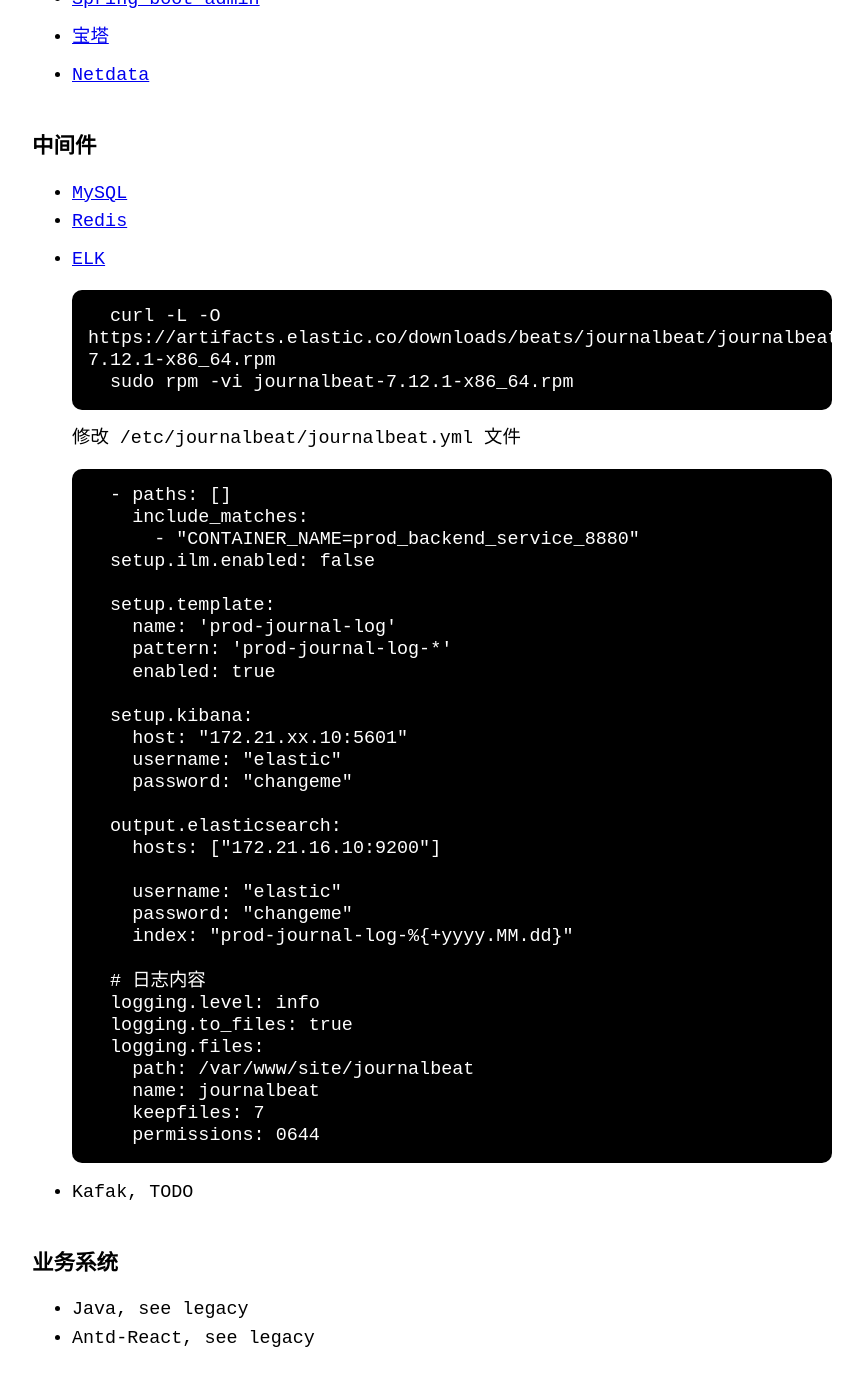
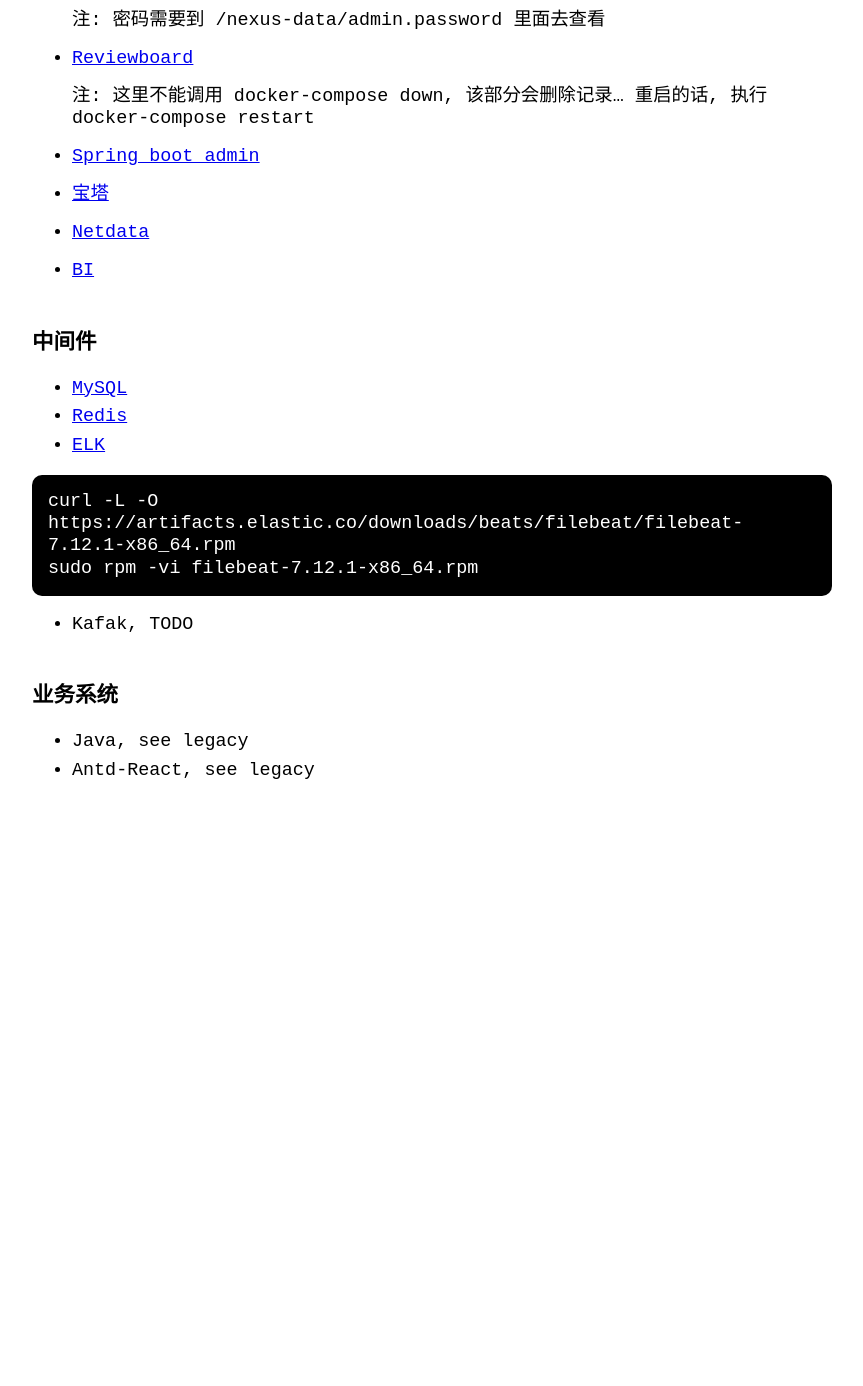
Before and after one commit to dengqinghua/dengqinghua.github.io, a Jekyll site: the page docs/scratch-maker.html, which Jekyll copies as it is, in a window 1280 px wide and 1400 px high, scrolled down 5550 px. Shown: the top 1386 px of the window, without its empty margins (208-1071 px from the left). Built offline with Jekyll 4.4.1, drawn with Linux system fonts in a browser that asks for light colours; after the commit the page ends 6414 px from its top, so only the background shows below that; some of the changed text lies outside the part shown.

Commit message:
添加配置

```diff
--- a/docs/scratch-maker.html
+++ b/docs/scratch-maker.html
@@ -77,7 +77,7 @@
 
 <h4 id="软件安装">
 <a class="anchor" href="#%E8%BD%AF%E4%BB%B6%E5%AE%89%E8%A3%85" aria-hidden="true"><span class="octicon octicon-link"></span></a>软件安装</h4>
-<p>安装 git, docker, docker-compose, jq, gitlab-runner, node, nginx</p>
+<p>安装 git, <a href="https://docs.docker.com/engine/install/centos/">docker</a>, docker-compose, jq, gitlab-runner, node, nginx</p>
 
 <hr data-content=" git ">
 
@@ -93,6 +93,12 @@
 <p>需要将 runner 加入到 root 中</p>
 
 <div class="language-plaintext highlighter-rouge"><div class="highlight"><pre class="highlight"><code>sudo usermod -aG root gitlab-runner
+sudo usermod -aG docker gitlab-runner
+</code></pre></div></div>
+<p>设置 gitlab-runner 的基本 cp, nginx 等权限</p>
+
+<div class="language-plaintext highlighter-rouge"><div class="highlight"><pre class="highlight"><code>sudo visudo
+gitlab-runner ALL=(ALL) NOPASSWD: /usr/sbin/nginx, /usr/bin/cp
 </code></pre></div></div>
 
 <hr data-content=" node ">
@@ -279,6 +285,9 @@
   <li>
     <p><a href="https://github.com/jl-borges/netdata">Netdata</a></p>
   </li>
+  <li>
+    <p><a href="https://github.com/jl-borges/metabase">BI</a></p>
+  </li>
 </ul>
 
 <h3 id="中间件">
@@ -286,48 +295,14 @@
 <ul>
   <li><a href="https://github.com/jl-borges/maker/blob/main/mysql/docker-compose.yml">MySQL</a></li>
   <li><a href="https://github.com/jl-borges/maker/blob/main/redis/docker-compose.yml">Redis</a></li>
-  <li>
-    <p><a href="https://github.com/jl-borges/docker-elk">ELK</a></p>
+  <li><a href="https://github.com/jl-borges/docker-elk">ELK</a></li>
+</ul>
 
-    <div class="language-plaintext highlighter-rouge">
-<div class="highlight"><pre class="highlight"><code>  curl -L -O https://artifacts.elastic.co/downloads/beats/journalbeat/journalbeat-7.12.1-x86_64.rpm
-  sudo rpm -vi journalbeat-7.12.1-x86_64.rpm
-</code></pre></div>    </div>
+<div class="language-plaintext highlighter-rouge"><div class="highlight"><pre class="highlight"><code>curl -L -O https://artifacts.elastic.co/downloads/beats/filebeat/filebeat-7.12.1-x86_64.rpm
+sudo rpm -vi filebeat-7.12.1-x86_64.rpm
+</code></pre></div></div>
 
-    <p>修改 /etc/journalbeat/journalbeat.yml 文件</p>
-    <div class="language-plaintext highlighter-rouge">
-<div class="highlight"><pre class="highlight"><code>  - paths: []
-    include_matches:
-      - "CONTAINER_NAME=prod_backend_service_8880"
-  setup.ilm.enabled: false
-
-  setup.template:
-    name: 'prod-journal-log'
-    pattern: 'prod-journal-log-*'
-    enabled: true
-
-  setup.kibana:
-    host: "172.21.xx.10:5601"
-    username: "elastic"
-    password: "changeme"
-
-  output.elasticsearch:
-    hosts: ["172.21.16.10:9200"]
-
-    username: "elastic"
-    password: "changeme"
-    index: "prod-journal-log-%{+yyyy.MM.dd}"
-
-  # 日志内容
-  logging.level: info
-  logging.to_files: true
-  logging.files:
-    path: /var/www/site/journalbeat
-    name: journalbeat
-    keepfiles: 7
-    permissions: 0644
-</code></pre></div>    </div>
-  </li>
+<ul>
   <li>Kafak, TODO</li>
 </ul>
 
```
Also changed, not shown: _posts/2021-04-23-scratch-maker.md (+14 -39 lines), docs/feed.xml (+17 -40 lines).
